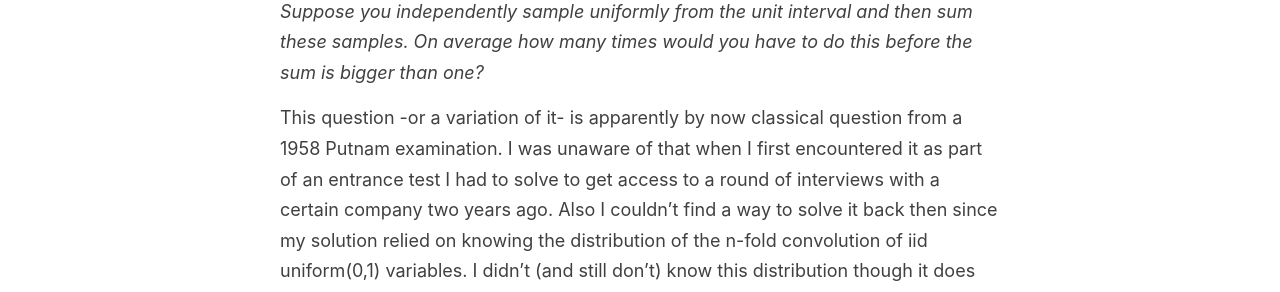
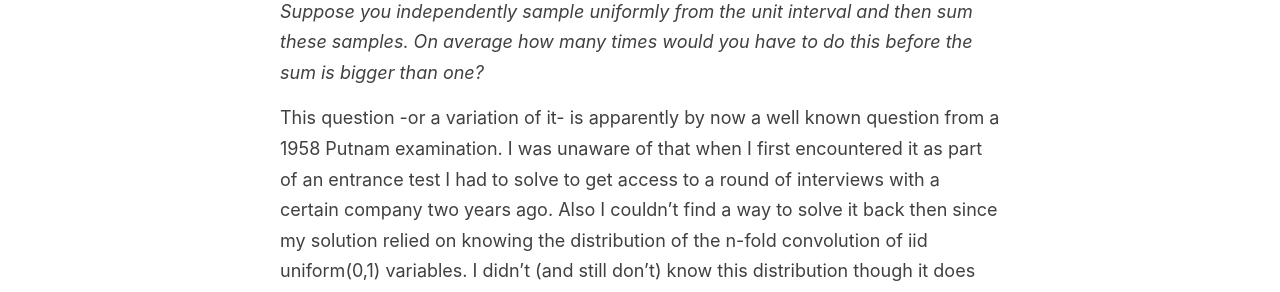
Before and after one commit to adam-lund/adam-lund.github.io, a Jekyll site: the page built from _posts/2019-09-28-Uniform sum problem-.md, in a window 1280 px wide. Shown: the part 297-589 px from the top of the page. Built offline with Jekyll 4.4.1, drawn with Linux system fonts in a browser that asks for light colours; formulas are drawn with MathJax 3; some of the changed text lies outside the part shown.

Commit message:
trying my hand

```diff
--- a/_posts/2019-09-28-Uniform sum problem-.md
+++ b/_posts/2019-09-28-Uniform sum problem-.md
@@ -8,7 +8,7 @@ categories:
 
 *Suppose you  independently  sample uniformly from the unit interval and then sum these samples. On average how many times would you have to do this before the sum is  bigger than one?*
 
-This question -or a variation of it- is apparently by now classical question from a 1958 Putnam examination. I was unaware of that when I first encountered it as part of  an entrance test I had to solve to get access to a round of interviews with a certain company two years ago. Also I couldn't find a way to solve it back then since my solution relied on knowing the distribution of the n-fold convolution of iid uniform(0,1) variables.  I didn't (and still don't) know this distribution though it does have a closed form expression (originally derived by Laplace I think).
+This question -or a variation of it- is apparently by now a well known question from a 1958 Putnam examination. I was unaware of that when I first encountered it as part of  an entrance test I had to solve to get access to a round of interviews with a certain company two years ago. Also I couldn't find a way to solve it back then since my solution relied on knowing the distribution of the n-fold convolution of iid uniform(0,1) variables.  I didn't (and still don't) know this distribution though it does have a closed form expression (originally derived by Laplace I think).
 
 A few weeks ago the question resurfaced for some reason and I started to think  about how you might go about solving it without knowing this convolution result or any other piece of niche knowledge for that matter.
 Of course, if you really want to land a job, this is not the right approach to take to interviewing. Instead what you should do is: i) look up as many questions and the their answers in books on questions from quantitative job interviews as you can, ii) memorize  these questions and answers meticulously  and iii) when asked a question that you remember the solution to, repeat the solution in a way that make it seem like you are deriving the answer and not regurgitating it and -and this is important- at the same time makes your interviewer feel superior.
```
